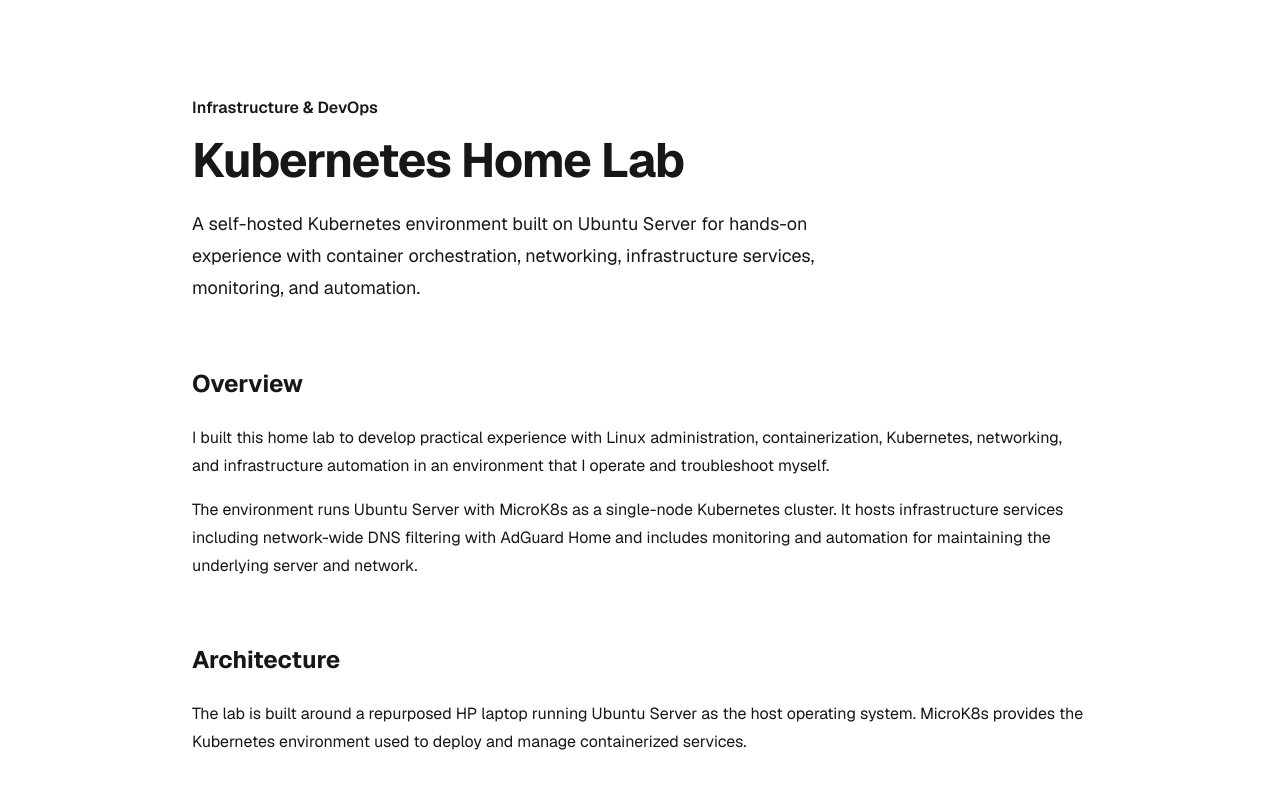
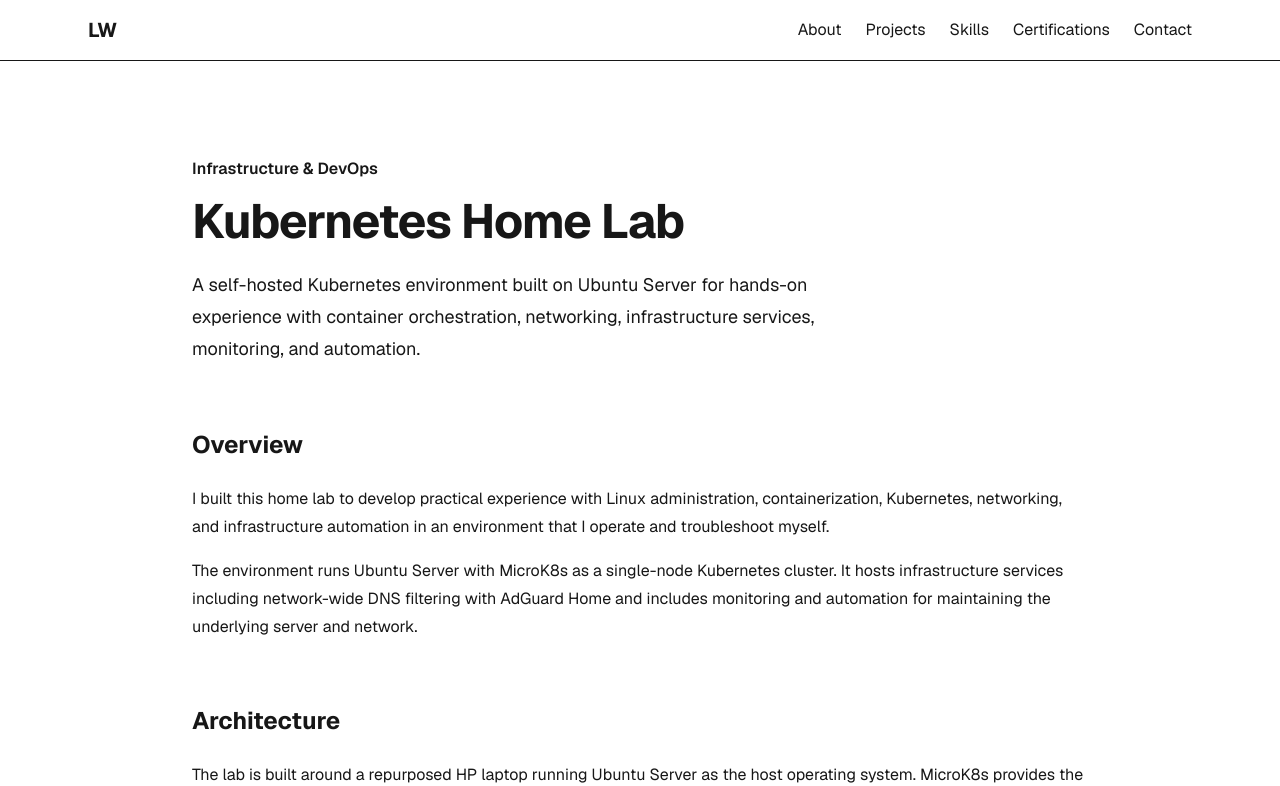
Before and after one commit to ivelwen/portfolio, a Next.js app: page /projects/home-lab in a window 1280 px wide. Shown: the top 786 px of the page. Built offline with nearby package versions, Linux system fonts and the light colour scheme.

Commit message:
Add responsive mobile and cross-route navigation

```diff
--- a/src/app/layout.tsx
+++ b/src/app/layout.tsx
@@ -1,6 +1,7 @@
 import type { Metadata } from "next";
 import { Geist, Geist_Mono } from "next/font/google";
 import "./globals.css";
+import Header from "@/components/Header";
 
 const geistSans = Geist({
   variable: "--font-geist-sans",
@@ -23,7 +24,10 @@
       lang="en"
       className={`${geistSans.variable} ${geistMono.variable} font-sans h-full antialiased`}
     >
-      <body className="min-h-full flex flex-col">{children}</body>
+      <body className="min-h-full flex flex-col">
+        <Header />
+        {children}
+      </body>
     </html>
   );
 }
--- a/src/app/page.tsx
+++ b/src/app/page.tsx
@@ -1,4 +1,3 @@
-import Header from "@/components/Header";
 import Hero from "@/components/Hero";
 import About from "@/components/About";
 import Projects from "@/components/Projects";
@@ -9,10 +8,7 @@
 export default function Home() {
   return (
     <>
-      <Header />
-
       <main>
-
        <Hero />
        <About />
        <Projects />
--- a/src/components/Header.tsx
+++ b/src/components/Header.tsx
@@ -1,5 +1,11 @@
+"use client";
+
+import { useState } from "react";
 import Link from "next/link";
+
 export default function Header() {
+    const [isMenuOpen, setIsMenuOpen] = useState(false);
+
     return (
         <header className="sticky top-0 z-50 w-full border-b bg-background">
             <nav className="mx-auto flex max-w-6xl items-center justify-between px-6 py-4">
@@ -7,22 +13,84 @@
                     LW
                 </Link>
 
+                <button
+                    type="button"
+                    className="md:hidden"
+                    onClick={() => setIsMenuOpen(!isMenuOpen)}
+                    aria-expanded={isMenuOpen}
+                    aria-controls="mobile-navigation"
+                >
+                    {isMenuOpen ? "Close" : "Menu"}
+                </button>
+
                 <div className="hidden gap-6 md:flex">
-                    <a href="#about" className="hover:underline">
+                    <Link href="/#about" className="hover:underline">
                         About
-                    </a>
-                    <a href="#projects" className="hover:underline">
+                    </Link>
+                    <Link href="/#projects" className="hover:underline">
                         Projects
-                    </a>
-                    <a href="#skills" className="hover:underline">
+                    </Link>
+                    <Link href="/#skills" className="hover:underline">
                         Skills
-                    </a>
-                    <a href="#certifications" className="hover:underline">Certifications</a>
-                    <a href="#contact" className="hover:underline">
+                    </Link>
+                    <Link href="/#certifications" className="hover:underline">
+                        Certifications
+                    </Link>
+                    <Link href="/#contact" className="hover:underline">
                         Contact
-                    </a>
+                    </Link>
                 </div>
             </nav>
+
+            {isMenuOpen && (
+                <nav
+                    id="mobile-navigation"
+                    className="border-t px-6 py-4 md:hidden"
+                    aria-label="Mobile navigation"
+                >
+                    <div className="flex flex-col gap-4">
+                        <Link
+                            href="/#about"
+                            className="hover:underline"
+                            onClick={() => setIsMenuOpen(false)}
+                        >
+                            About
+                        </Link>
+
+                        <Link
+                            href="/#projects"
+                            className="hover:underline"
+                            onClick={() => setIsMenuOpen(false)}
+                        >
+                            Projects
+                        </Link>
+
+                        <Link
+                            href="/#skills"
+                            className="hover:underline"
+                            onClick={() => setIsMenuOpen(false)}
+                        >
+                            Skills
+                        </Link>
+
+                        <Link
+                            href="/#certifications"
+                            className="hover:underline"
+                            onClick={() => setIsMenuOpen(false)}
+                        >
+                            Certifications
+                        </Link>
+
+                        <Link
+                            href="/#contact"
+                            className="hover:underline"
+                            onClick={() => setIsMenuOpen(false)}
+                        >
+                            Contact
+                        </Link>
+                    </div>
+                </nav>
+            )}
         </header>
     );
 }
```
